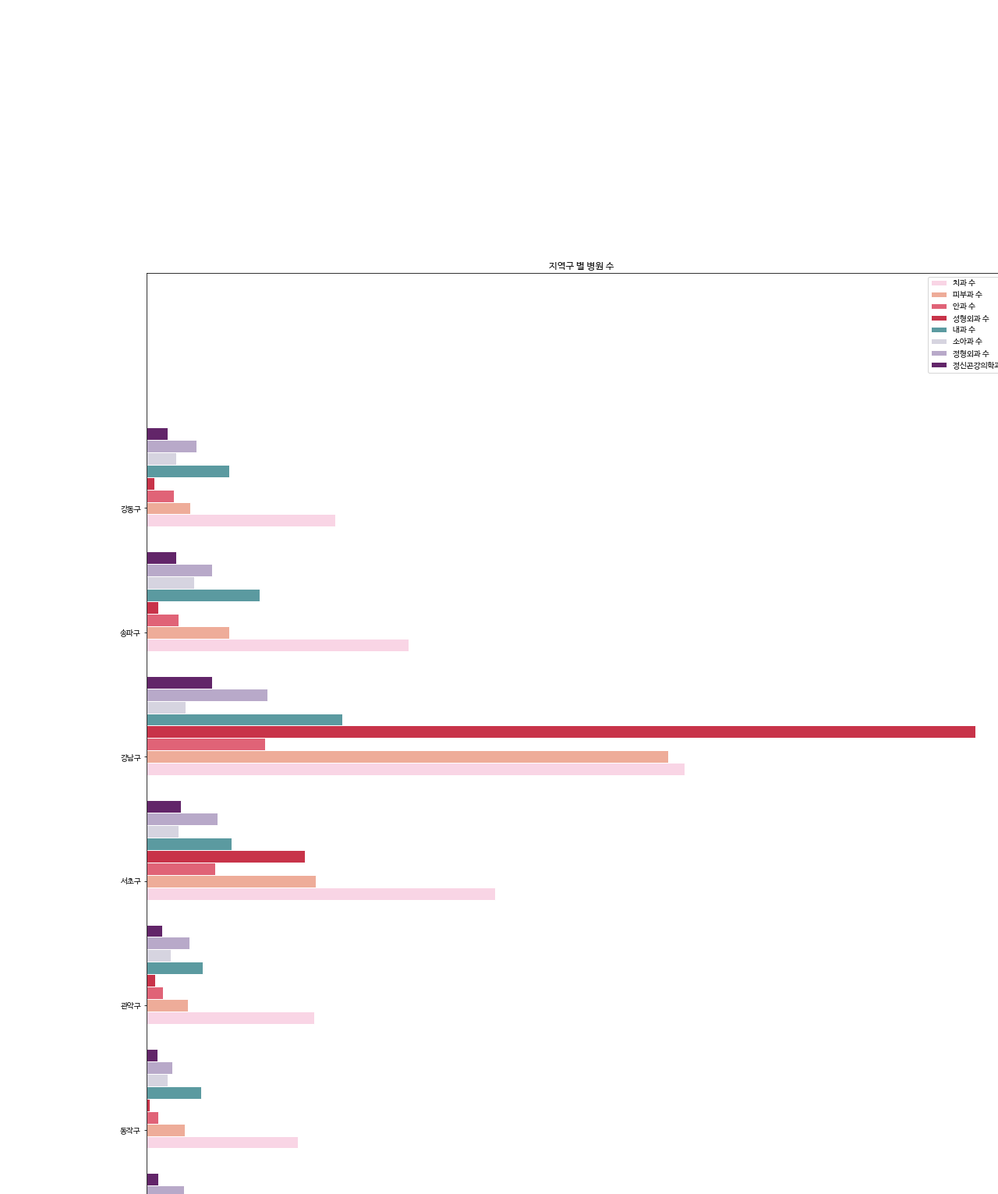
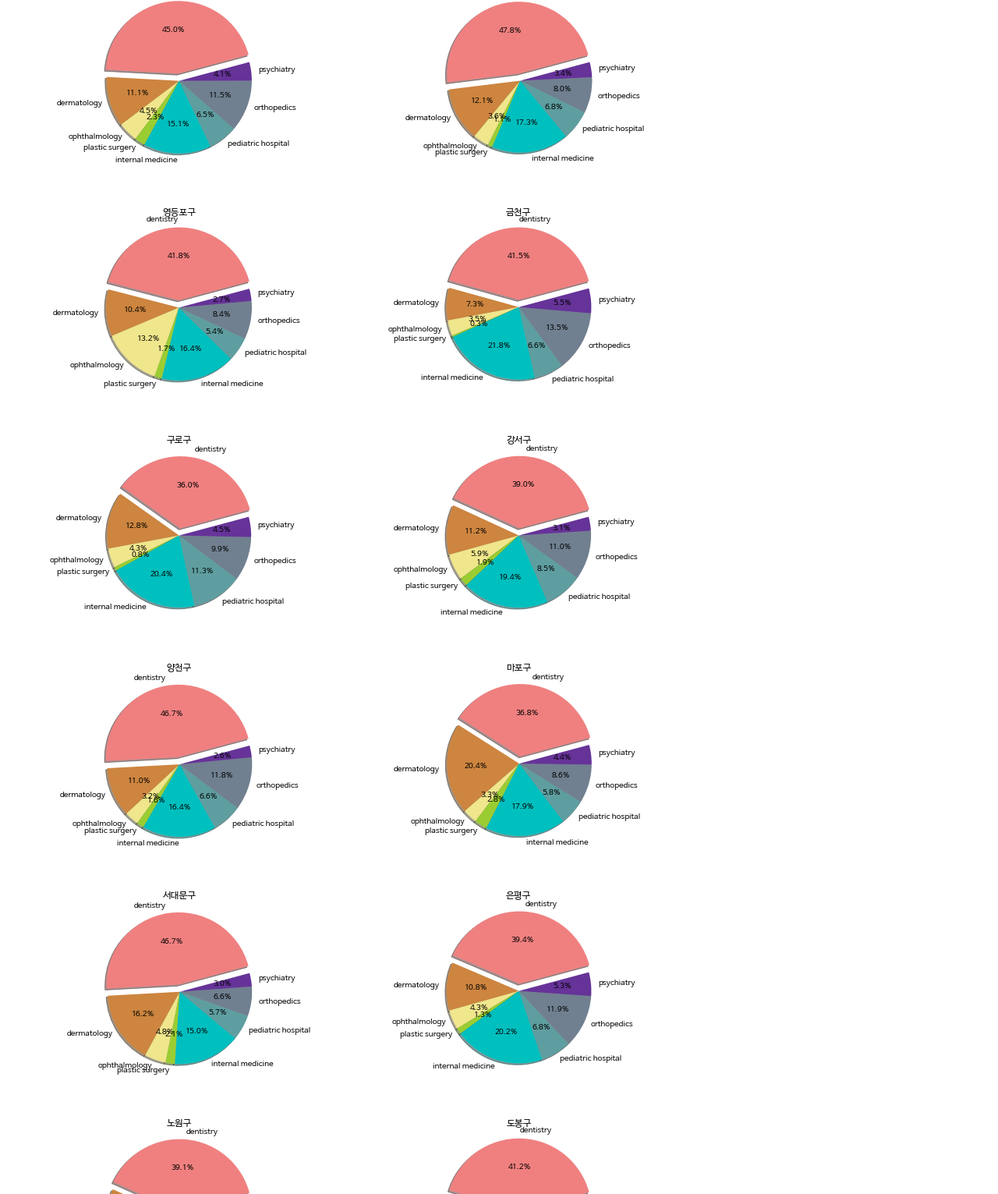
Before and after one commit to YooanPark/healthy_Python, a plain HTML site: page index.html in a window 1280 px wide. Shown: the part 1269-2800 px from the top of the page at 78% size. Drawn offline with Linux system fonts and the light colour scheme.

Commit message:
Update index.html

```diff
--- a/index.html
+++ b/index.html
@@ -34,7 +34,35 @@
 
         <h2>지역구 별 병원 비율은?</h2>
 
+            <img src="https://github.com/YooanPark/healthy_Python/blob/main/pies_english/gangdong.png?raw=true" class="inline"/>
+            <img src="https://github.com/YooanPark/healthy_Python/blob/main/pies_english/songpa.png?raw=true" class="inline"/>
+            <img src="https://github.com/YooanPark/healthy_Python/blob/main/pies_english/gangnam.png?raw=true" class="inline"/>
+            <img src="https://github.com/YooanPark/healthy_Python/blob/main/pies_english/seocho.png?raw=true" class="inline"/>
             <img src="https://github.com/YooanPark/healthy_Python/blob/main/pies_english/gwanak.png?raw=true" class="inline"/>
+            <img src="https://github.com/YooanPark/healthy_Python/blob/main/pies_english/dongjak.png?raw=true" class="inline"/>
+            <img src="https://github.com/YooanPark/healthy_Python/blob/main/pies_english/yeongdeung.png?raw=true" class="inline"/>
+            <img src="https://github.com/YooanPark/healthy_Python/blob/main/pies_english/geumcheon.png?raw=true" class="inline"/>
+            <img src="https://github.com/YooanPark/healthy_Python/blob/main/pies_english/guro.png?raw=true" class="inline"/>
+            <img src="https://github.com/YooanPark/healthy_Python/blob/main/pies_english/gangseo.png?raw=true" class="inline"/>
+            <img src="https://github.com/YooanPark/healthy_Python/blob/main/pies_english/yangcheon.png?raw=true" class="inline"/>
+            <img src="https://github.com/YooanPark/healthy_Python/blob/main/pies_english/mapo.png?raw=true" class="inline"/>
+            <img src="https://github.com/YooanPark/healthy_Python/blob/main/pies_english/seodae.png?raw=true" class="inline"/>
+            <img src="https://github.com/YooanPark/healthy_Python/blob/main/pies_english/eunpyueng.png?raw=true" class="inline"/>
+            <img src="https://github.com/YooanPark/healthy_Python/blob/main/pies_english/nowon.png?raw=true" class="inline"/>
+            <img src="https://github.com/YooanPark/healthy_Python/blob/main/pies_english/dobong.png?raw=true" class="inline"/>
+            <img src="https://github.com/YooanPark/healthy_Python/blob/main/pies_english/gangbuk.png?raw=true" class="inline"/>
+            <img src="https://github.com/YooanPark/healthy_Python/blob/main/pies_english/seungbuk.png?raw=true" class="inline"/>
+            <img src="https://github.com/YooanPark/healthy_Python/blob/main/pies_english/jungrang.png?raw=true" class="inline"/>
+            <img src="https://github.com/YooanPark/healthy_Python/blob/main/pies_english/dongdemun.png?raw=true" class="inline"/>
+            <img src="https://github.com/YooanPark/healthy_Python/blob/main/pies_english/gwangjin.png?raw=true" class="inline"/>
+            <img src="https://github.com/YooanPark/healthy_Python/blob/main/pies_english/seongdong.png?raw=true" class="inline"/>
+            <img src="https://github.com/YooanPark/healthy_Python/blob/main/pies_english/yongsan.png?raw=true" class="inline"/>
+            <img src="https://github.com/YooanPark/healthy_Python/blob/main/pies_english/junggu.png?raw=true" class="inline"/>
+            <img src="https://github.com/YooanPark/healthy_Python/blob/main/pies_english/jongro.png?raw=true" class="inline"/>
+
+
+
+
 
 <div style="text-align: center;">
 
```
